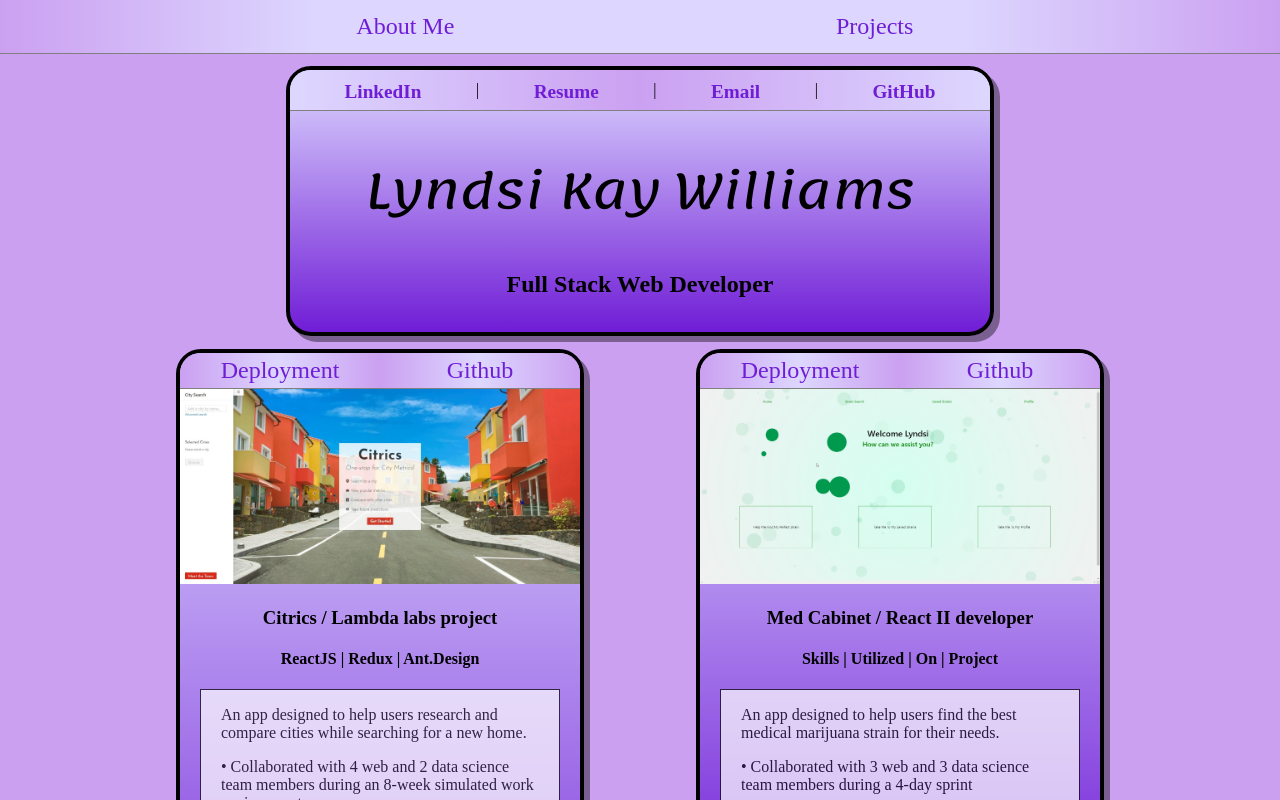
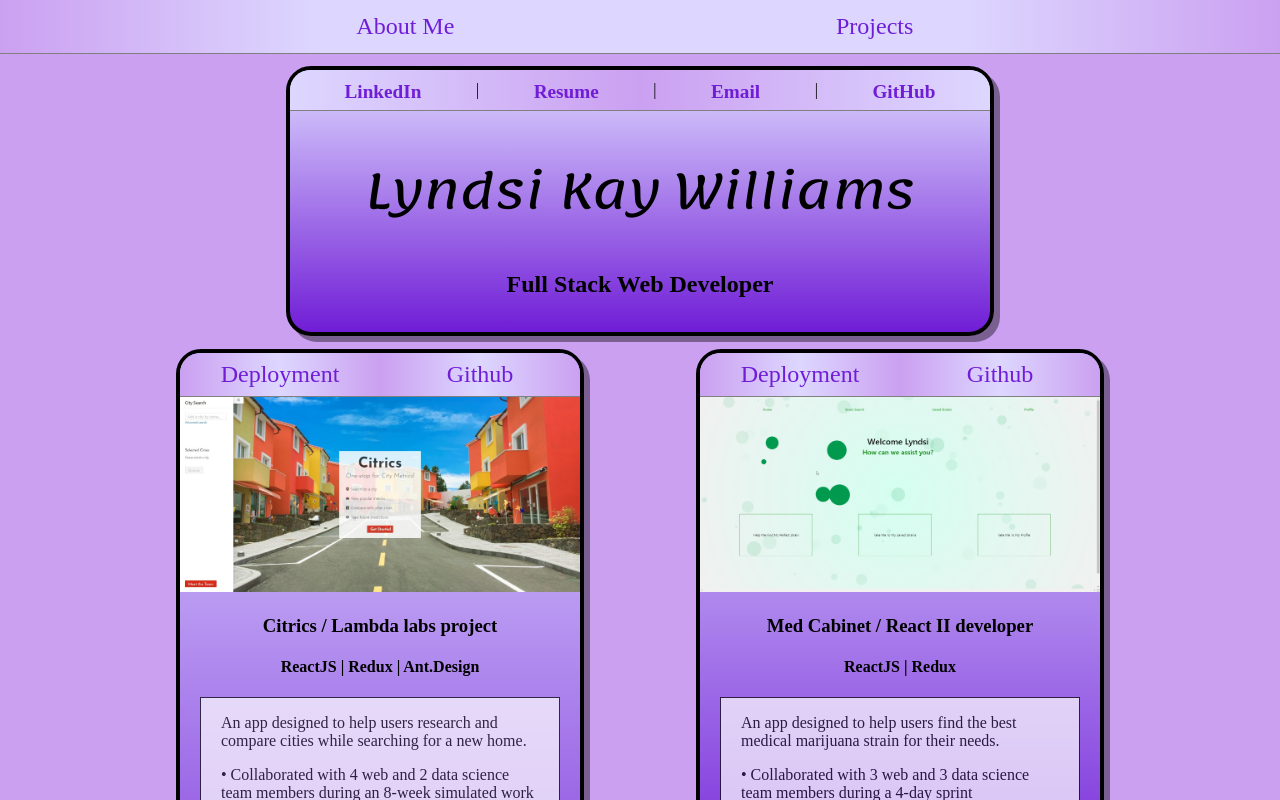
Before and after one commit to lyndsiWilliams/portfolio-2020, a React (Create React App) app in the folder portfolio/: page /projects in a window 1280 px wide. Shown: the top 800 px of the page. Built offline with nearby package versions, Linux system fonts and the light colour scheme; a web font is replaced by a local one.

Commit message:
Adjusted some styling

```diff
--- a/portfolio/src/components/Navbar.js
+++ b/portfolio/src/components/Navbar.js
@@ -20,7 +20,7 @@ export const Navbar = () => {
             rel="noopener noreferrer"
           >LinkedIn</a> |
           <a
-            href="https://docs.google.com/document/d/1sIeUKgb66eY6x4j_ds-gc3JoEtYQwGtT8Axwcoa0t6Q/edit?usp=sharing"
+            href="https://docs.google.com/document/d/1sIeUKgb66eY6x4j_ds-gc3JoEtYQwGtT8Axwcoa0t6Q/view"
             target="_blank"
             rel="noopener noreferrer"
           >Resume</a> |
--- a/portfolio/src/components/Projects.js
+++ b/portfolio/src/components/Projects.js
@@ -62,7 +62,7 @@ export const Projects = () => {
         </div>
         <img src={medCabinet} alt="Med Cabinet home page" className="med-cabinet-pic" />
         <h3>Med Cabinet / React II developer</h3>
-        <h4 style={{ textAlign: "center" }}>Skills | Utilized | On | Project</h4>
+        <h4 style={{ textAlign: "center" }}>ReactJS | Redux</h4>
         <div className="description">
           <p>An app designed to help users find the best medical marijuana strain for their needs.</p>
           <p>• Collaborated with 3 web and 3 data science team members during a 4-day sprint</p>
--- a/portfolio/src/styling/Projects.css
+++ b/portfolio/src/styling/Projects.css
@@ -27,7 +27,7 @@
   background-image: linear-gradient(to right, #CBA0F1, #ddd7ff, #CBA0F1);
   transition: opacity .75s;
   font-size: 1.5em;
-  padding: 1% 0;
+  padding: 2% 0;
 }
 
 .link-btns a:hover {
```
